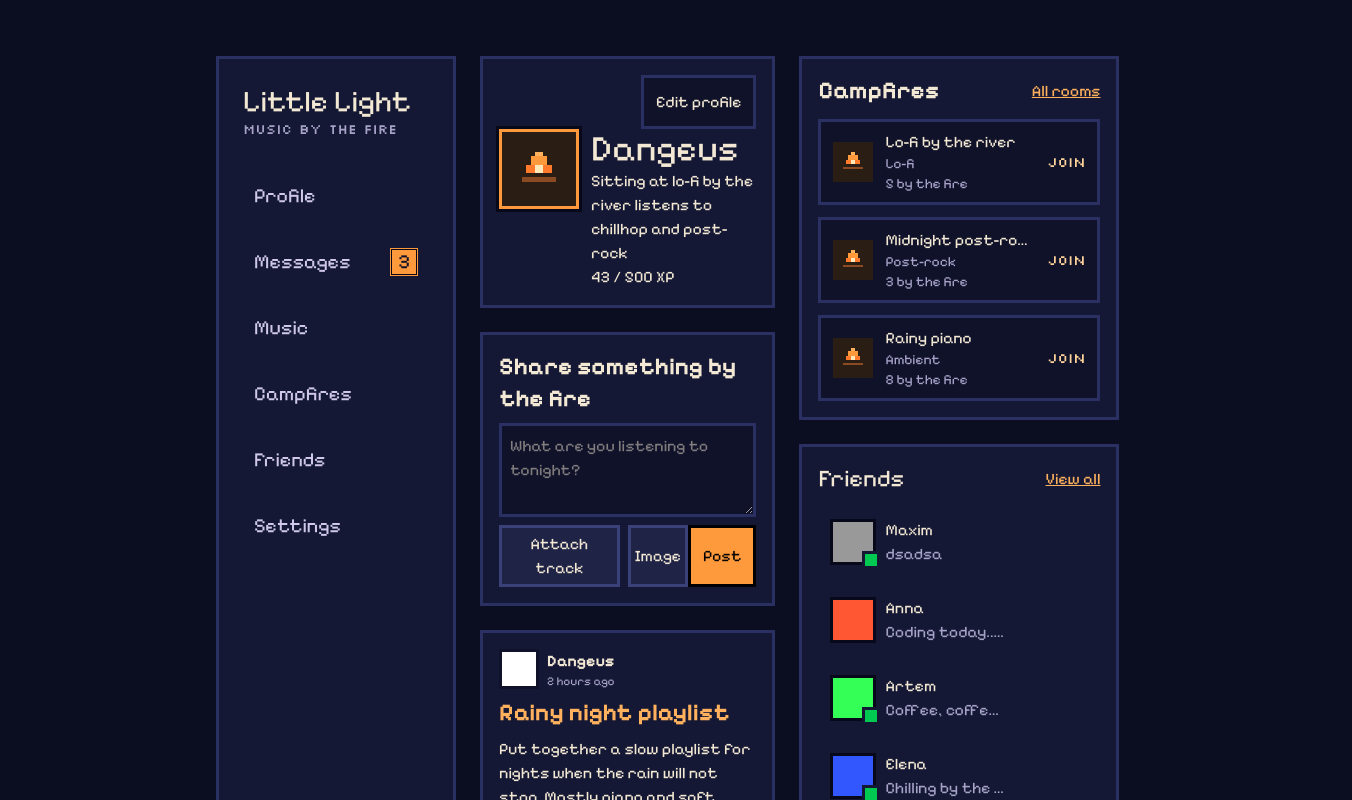
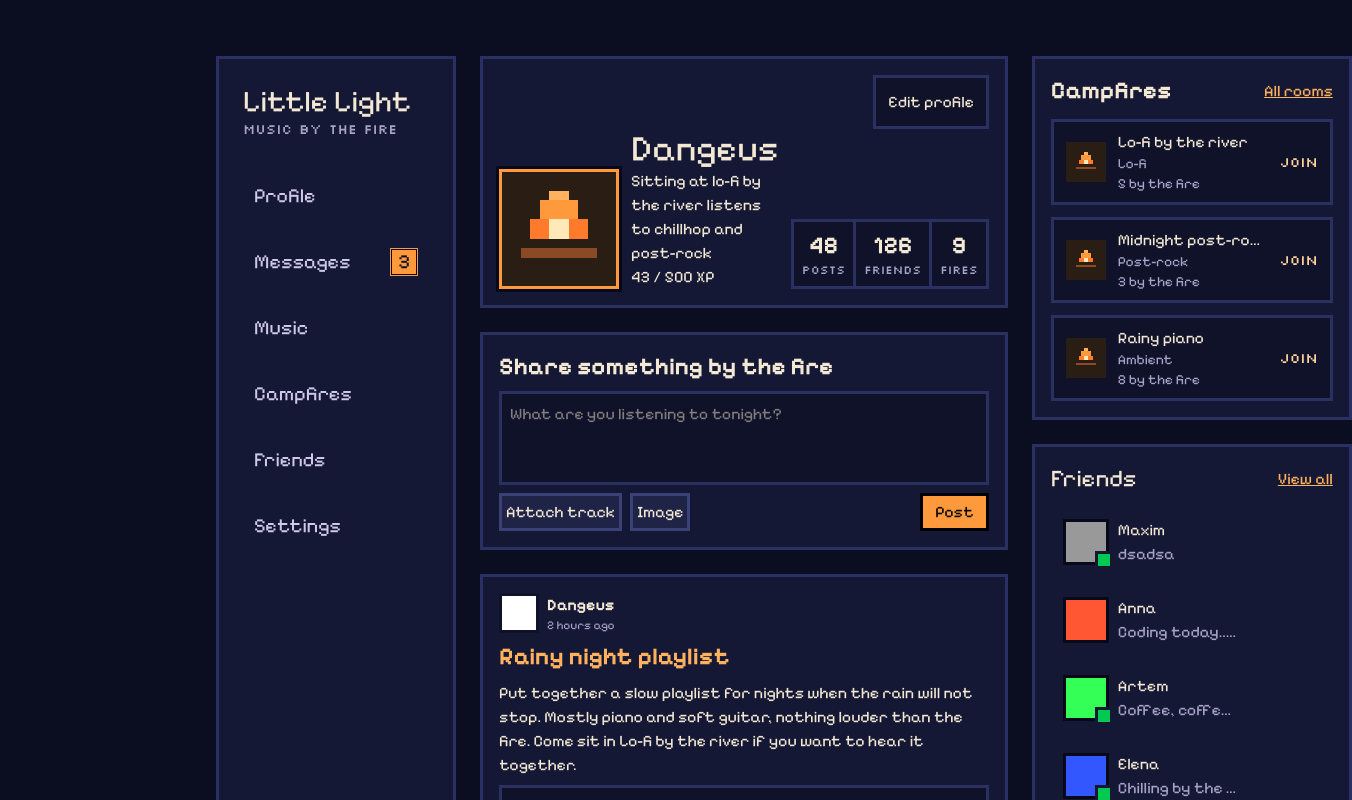
Before and after one commit to dangeus/little-light, a Next.js app in the folder client/: page /profile in a window 1280 px wide. Shown: the top 800 px of the page, 1352 px wide, since content can reach past the window. Built offline with nearby package versions, Linux system fonts and the light colour scheme.

Commit message:
Add component with stats to ProfileHeader

```diff
--- a/client/src/app/page.tsx
+++ b/client/src/app/page.tsx
@@ -10,14 +10,14 @@ export default function Home() {
                 <p className="text-3xl font-bold">Little Light</p>
             </div>
 
-            <div className="text-center flex flex-col items-center min-h-[95vh] justify-between">
+            <div className="text-center flex flex-col items-center min-h-[90vh] justify-between">
                 <div className="max-w-140 flex flex-col items-center gap-6">
                     <p className="text-soft text-xl">music social network</p>
                     <h1 className="text-7xl font-bold">Little Light</h1>
                     <p className="text-2xl">Sit by the fire and listen to music together with friends</p>
                     <div className="flex gap-4">
                         <Link className="border-3 border-ember bg-accent text-black p-3 text-2xl" href="/register">Find your fire</Link>
-                        <Link className="border-3 border-line bg-panel-dark p-3 text-2xl" href="/login">I have an account</Link>
+                        <Link className="border-3 border-line bg-panel-dark p-3 text-2xl" href="/profile">I have an account</Link>
                     </div>
                 </div>
                 <button className="flex flex-col items-center leading-2">How it works <DownArrowIcon/></button>
--- a/client/src/components/CreatePostCard.tsx
+++ b/client/src/components/CreatePostCard.tsx
@@ -8,7 +8,7 @@ export default function CreatePostCard() {
     return (
         <div className="bg-panel border-3 border-line p-4 flex flex-col gap-2">
             <p className="text-2xl font-bold">Share something by the fire</p>
-            <textarea rows={3} className="border-3 border-line bg-panel-dark p-2"
+            <textarea rows={3} className="resize-none border-3 border-line bg-panel-dark p-2"
                       placeholder="What are you listening to tonight?"/>
             <div className="flex justify-between">
                 <div className="flex gap-2">
--- a/client/src/components/ProfileHeader.tsx
+++ b/client/src/components/ProfileHeader.tsx
@@ -7,15 +7,30 @@ export default function ProfileHeader() {
                 <button className="border-3 border-line bg-panel-dark p-3">Edit profile</button>
             </div>
 
-            <div className="flex gap-3">
-                <div className="size-20 flex items-center justify-center bg-ember border-3 border-accent outline-3 outline-outline shrink-0">
+            <div className="flex gap-3 items-end">
+                <div
+                    className="size-30 flex items-center justify-center bg-ember border-3 border-accent outline-3 outline-outline shrink-0">
                     <AvatarIcon/>
                 </div>
-                <div>
+                <div className="flex flex-col">
                     <h1 className="text-4xl">Dangeus</h1>
-                    <p>Sitting at lo-fi by the river listens to chillhop and post-rock</p>
-                    <p>43 / 500 XP</p>
+                    <span>Sitting at lo-fi by the river listens to chillhop and post-rock</span>
+                    <span>43 / 500 XP</span>
                 </div>
+                <ul className="flex">
+                    <li className="border-3 border-line bg-panel-dark p-2 flex flex-col items-center">
+                        <span className="font-bold text-2xl">48</span>
+                        <span className="text-muted font-small text-xs"> posts</span>
+                    </li>
+                    <li className="border-y-3 border-line bg-panel-dark p-2 flex flex-col items-center">
+                        <span className="font-bold text-2xl">126</span>
+                        <span className="text-muted font-small text-xs">friends</span>
+                    </li>
+                    <li className="border-3 border-line bg-panel-dark p-2 flex flex-col items-center">
+                        <span className="font-bold text-2xl">9</span>
+                        <span className="text-muted font-small text-xs">fires</span>
+                    </li>
+                </ul>
             </div>
         </div>
     )
--- a/client/src/components/icons/AvatarIcon.tsx
+++ b/client/src/components/icons/AvatarIcon.tsx
@@ -2,7 +2,7 @@ type AvatarIconProps = {
     size?: number;
 }
 
-export default function AvatarIcon({size = 42}: AvatarIconProps) {
+export default function AvatarIcon({size = 96}: AvatarIconProps) {
     return (
         <svg width={size} height={size} viewBox="0 0 10 10" shapeRendering="crispEdges" aria-hidden="true">
             <rect x="4" y="1" width="2" height="1" fill="#ffb15e"/>
```
